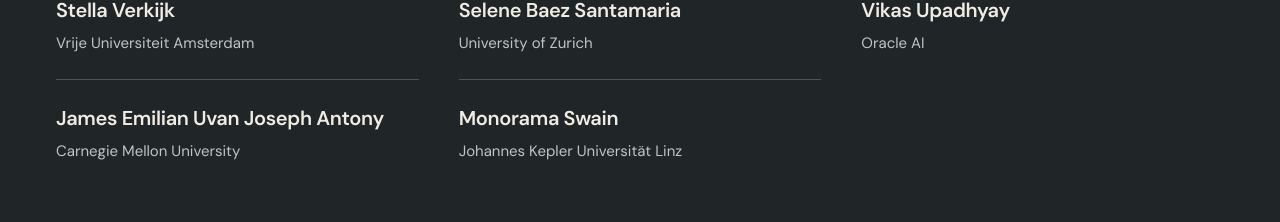
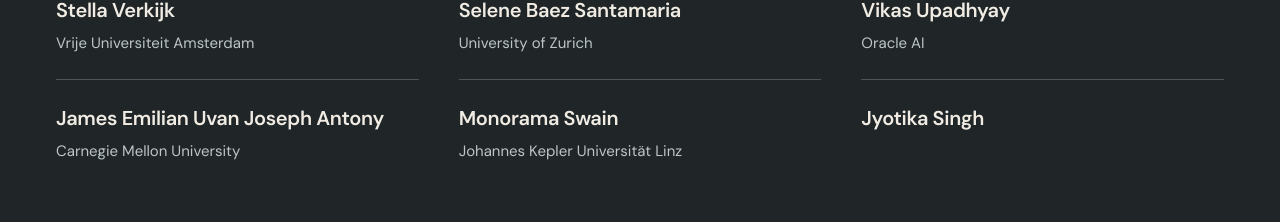
Before and after one commit to CRAFT-2027/craft-2027.github.io, a plain HTML site: page committee.html in a window 1280 px wide. Shown: the part 674-896 px from the top of the page. Drawn offline with nearby package versions, Linux system fonts and the light colour scheme.

Commit message:
Add Jyotika Singh to the program committee

```diff
--- a/committee.html
+++ b/committee.html
@@ -51,6 +51,7 @@
    <li><h3>Vikas Upadhyay</h3><p>Oracle AI</p></li>
    <li><h3>James Emilian Uvan Joseph Antony</h3><p>Carnegie Mellon University</p></li>
    <li><h3>Monorama Swain</h3><p>Johannes Kepler Universität Linz</p></li>
+   <li><h3>Jyotika Singh</h3></li>
   </ul>
   <div class="committee-invitation"><div><span class="small-label">JOIN THE PROGRAM COMMITTEE</span><h3>Bring your expertise to CRAFT.</h3><p>Interested in reviewing for CRAFT 2027? We welcome researchers from academia and industry, including graduate researchers with relevant experience. Tell us about your research interests and preferred reviewing load through our signup form.</p></div><a class="button primary" href="https://docs.google.com/forms/d/e/1FAIpQLScve9EQLNgBri_kuuoWC4YK8UN5gyJp3GpSbr3yXp9XqD259Q/viewform" target="_blank" rel="noopener noreferrer">Join the program committee <span aria-hidden="true">↗</span></a></div>
  </div></section>
```
Also changed, not shown: src/pages/committee.html (+1 -0 lines).
